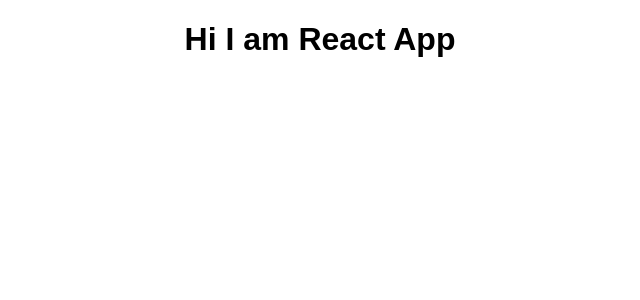
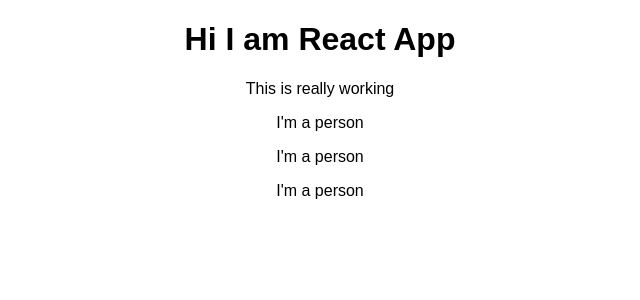
Before and after one commit to JuliaWinogrodzka/ReactJS-project, a React (Create React App) app in the folder react-project-app/: page / in a window 1280 px wide. Shown: the top 300 px of the page, without its empty margins (320-960 px from the left). Built offline with nearby package versions, Linux system fonts and the light colour scheme.

Commit message:
Created functional component, person, inside Person/Person file. Work inside App.js

```diff
--- a/react-project-app/src/App.js
+++ b/react-project-app/src/App.js
@@ -1,13 +1,19 @@
 import React, { Component } from 'react';
 import './App.css';
+import Person from './Person/Person';
 
 class App extends Component {
   render() {
     return(
       <div className="App">
         <h1>Hi I am React App</h1>
+        <p>This is really working</p>
+        <Person />
+        <Person />
+        <Person />
       </div>
     );
+    //return React.createElement('div', {className: 'App'}, React.createElement('h1', null, 'Hi I\'m React App'));
   }
 }
 
--- /dev/null
+++ b/react-project-app/src/Person/Person.js
@@ -0,0 +1,8 @@
+import React from 'react';
+
+
+const person = () => {
+    return <p>I'm a person</p>
+};
+
+export default person;
```
Also changed, not shown: 1 other file (tests, documents, lock files or other folders).
